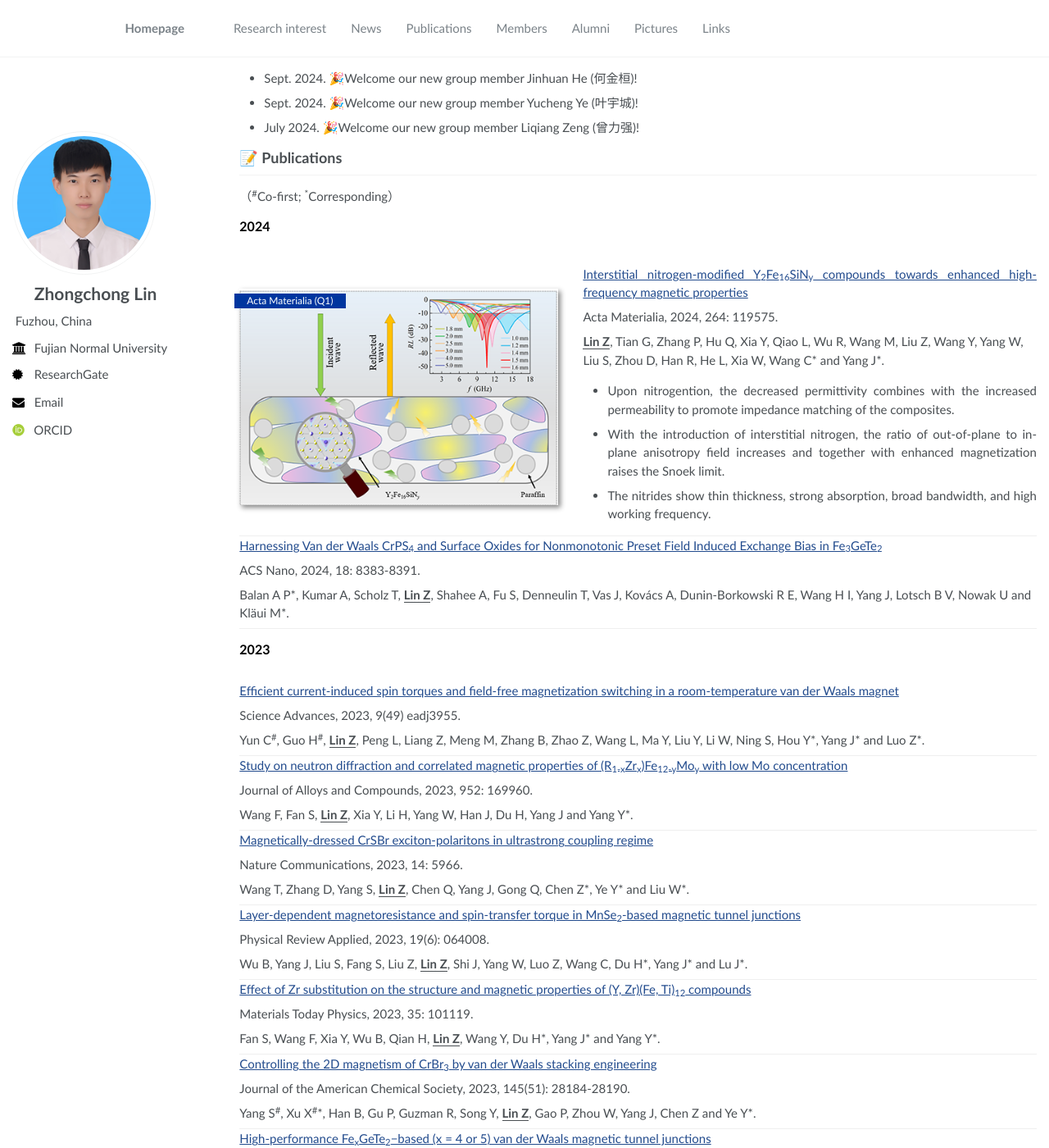
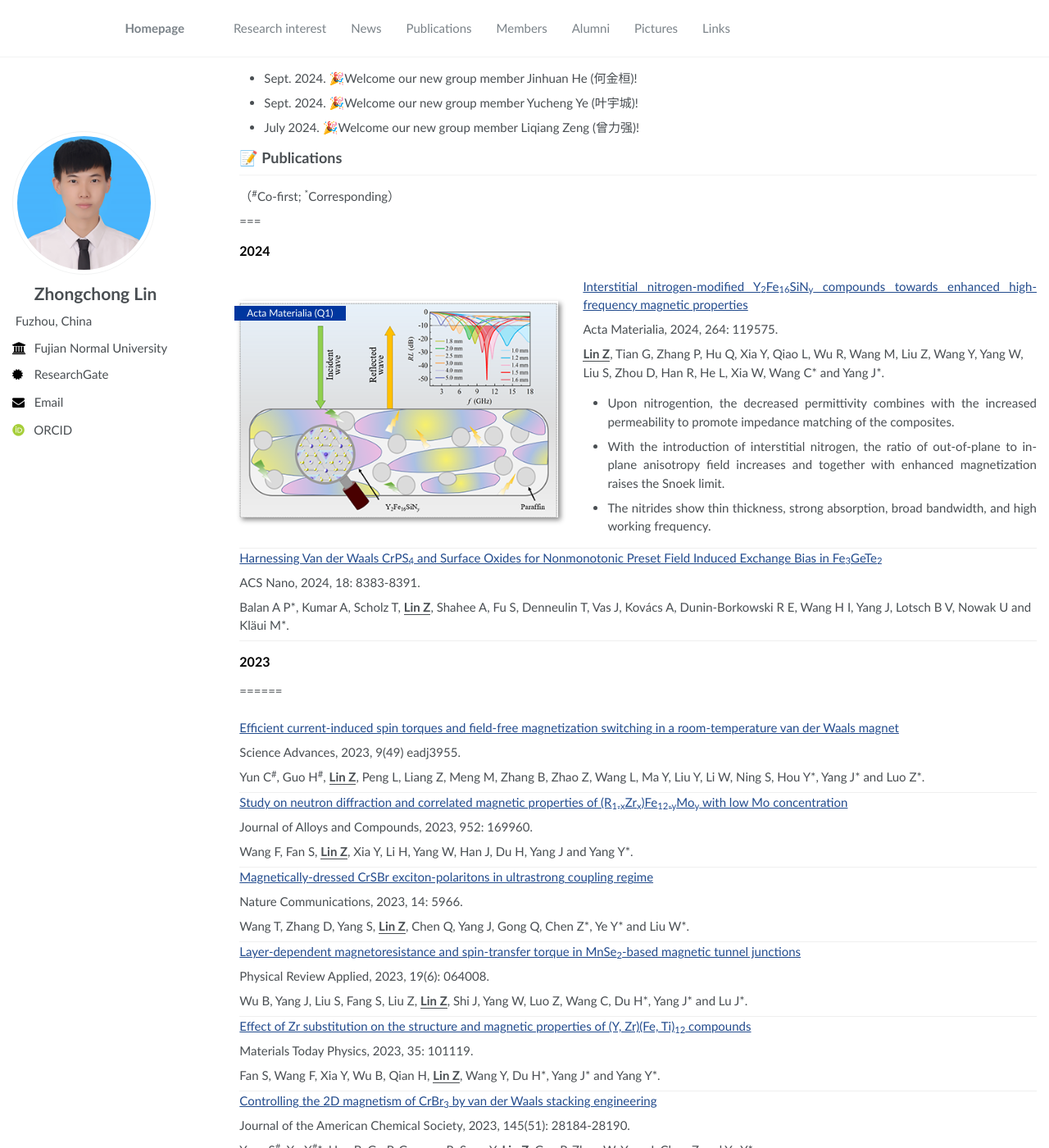
Before and after one commit to zhongchonglin/zhongchonglin.github.io, a Jekyll site: the page built from _pages/about.md, in a window 1280 px wide and 1400 px high, scrolled down 816 px. Shown: the whole window at 82% size. Built offline with Jekyll 4.4.1, drawn with Linux system fonts in a browser that asks for light colours; some web fonts are replaced.

Commit message:
Update about.md

```diff
--- a/_pages/about.md
+++ b/_pages/about.md
@@ -47,9 +47,11 @@ redirect_from:
 
 ## 📝 Publications <a id="publications"></a>
 （<sup>#</sup>Co-first; <sup>*</sup>Corresponding）
+
+===
 ### <font size=3 color=BLACK>2024</font>
 
-<div style="height: 1.0em;"></div>
+
 
 
 <div class="paper-box">
@@ -83,6 +85,7 @@ redirect_from:
 
 
 ### <font size=3 color=BLACK>2023</font>
+======
 
 <div style="height: 1.0em;"></div>
 
@@ -151,6 +154,7 @@ redirect_from:
 
 
 ### <font size=3 color=BLACK>2022</font>
+======
 
 <div style="height: 1.0em;"></div>
 
@@ -203,7 +207,7 @@ redirect_from:
 
 
 ### <font size=3 color=BLACK>2021</font>
-
+======
 
 
 <div class="paper-box">
```
